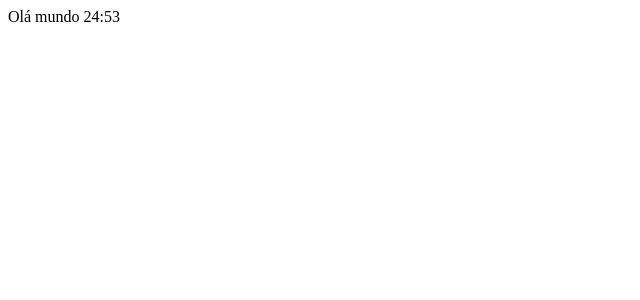
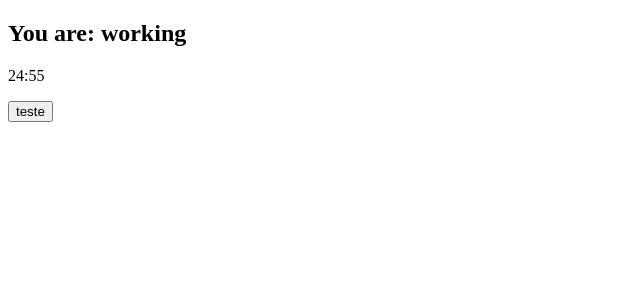
Before and after one commit to apolomoraes/pomodoro-ts, a React (Vite) app: page / in a window 1280 px wide. Shown: the top 300 px of the page, without its empty margins (0-640 px from the left). Built offline with nearby package versions, Linux system fonts and the light colour scheme.

Commit message:
added Timer component

```diff
--- /dev/null
+++ b/src/components/button.tsx
@@ -0,0 +1,12 @@
+
+interface Props {
+  onClick?: () => void;
+  text: string;
+  className?: string;
+}
+
+export function Button(props: Props): JSX.Element {
+  return (
+    <button onClick={props.onClick} className={props.className}>{props.text}</button>
+  );
+}
--- a/src/components/pomodoro-timer.tsx
+++ b/src/components/pomodoro-timer.tsx
@@ -1,6 +1,8 @@
 import { useState } from 'react'
 import { useInterval } from '../hooks/use-interval';
 import { secondsToTime } from '../utils/seconds-to-time';
+import { Button } from './button';
+import { Timer } from './timer';
 
 /* eslint-disable @typescript-eslint/no-unused-vars */
 interface Props {
@@ -14,6 +16,10 @@
   }, 1000)
 
   return (
-    <div>Olá mundo {secondsToTime(mainTime)}</div>
+    <div className="pomodoro">
+      <h2>You are: working</h2>
+      <Timer mainTime={mainTime} />
+      <Button text="teste" />
+    </div>
   )
 }
--- /dev/null
+++ b/src/components/timer.tsx
@@ -0,0 +1,11 @@
+import { secondsToTime } from "../utils/seconds-to-time";
+
+interface Props {
+  mainTime: number;
+}
+
+export function Timer(props: Props): JSX.Element {
+  return (
+    <p className="timer">{secondsToTime(props.mainTime)}</p>
+  );
+}
```
